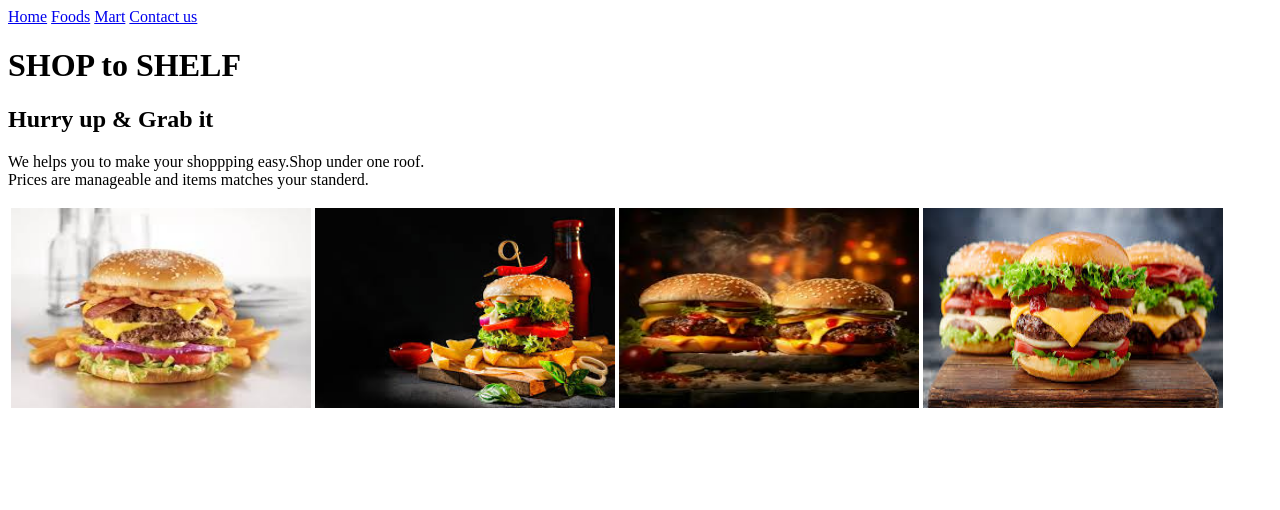
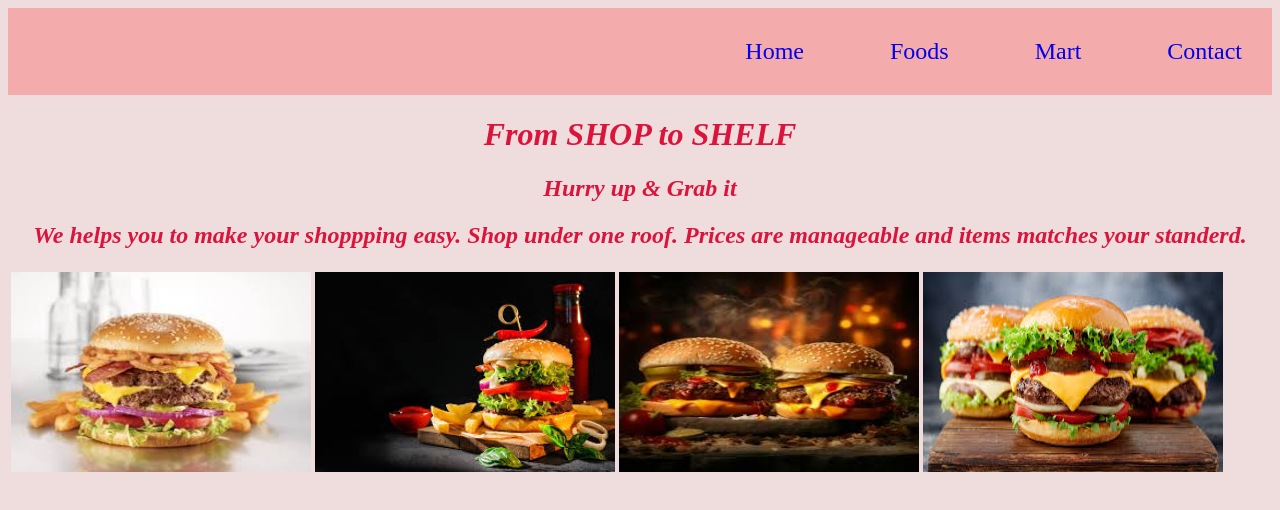
Before and after one commit to secretswithcode/mywebsite, a plain HTML site: page index.html in a window 1280 px wide. Drawn offline with Linux system fonts and the light colour scheme.

Commit message:
save changes

```diff
--- a/index.html
+++ b/index.html
@@ -4,16 +4,29 @@
     <meta charset="UTF-8">
     <meta name="viewport" content="width=device-width, initial-scale=1.0">
     <title>Document</title>
+    <style>
+        #nav1{
+            display: block;padding: 30px; background-color: rgb(244, 171, 171);
+            font-size:x-large; text-align: right; word-spacing:80px;
+        }
+        a{ text-decoration: none;} body{ background-color: rgb(239, 220, 221);}
+        h1{ text-align: center; color: crimson; font-style: italic;}
+        h2{ font-style: italic; color: crimson;text-align: center;}
+        p{ color: rgb(33, 6, 45);}
+    </style>
 </head>
 <body>
+    <nav id="nav1">
     <a href="index.html">Home</a>
     <a href="food.html">Foods</a>
     <a href="mart.html">Mart</a>
-    <a href="about.html">Contact us</a>
-    <h1>SHOP to SHELF </h1>
+    <a href="about.html">Contact</a></nav>
+
+
+    <h1> From SHOP to SHELF </h1>
     <h2> Hurry up & Grab it</h2>
-    <p>We helps you to make your shoppping easy.Shop under one roof. <br>
-        Prices are manageable and items matches your standerd.</p>
+    <p> <h2>We helps you to make your shoppping easy. Shop under one roof.
+        Prices are manageable and items matches your standerd.</h2></p>
         <table>
             <tr>
                 <td><img src="images/hamburger.jpg" alt="" height="200" width="300"> </td>
```
Also changed, not shown: about.html (+10 -1 lines), food.html (+10 -1 lines), mart.html (+10 -1 lines).
